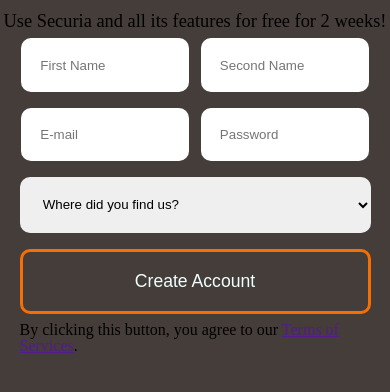
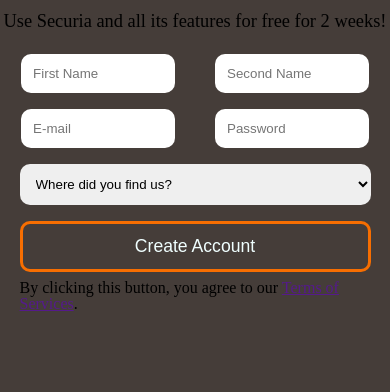
Before and after one commit to leveau10/securia, a plain HTML site: page index.html in a window 390 px wide. Shown: the part 292-684 px from the top of the page. Drawn offline with Linux system fonts and the light colour scheme.

Commit message:
Completed

```diff
--- a/style.css
+++ b/style.css
@@ -109,12 +109,12 @@
 
 @media screen and (max-width: 1150px) {
     .container-form{
-        margin: 0 30%;
+        margin: 1rem 30%;
 }
 
 @media screen and (max-width: 850px){
     .container-form{
-        margin: 0 20%;
+        margin: 1rem 20%;
     }
     .form-inputs{
 }
@@ -122,9 +122,19 @@
 
 @media screen and (max-width: 550px){
     .main__title{
-        margin: 0 3%
+        margin: 0 3%;
     }
     .container-form{
-        margin: 0 5%;
+        margin: 1rem 5%;
+    }
+    .form-inputs{
+        padding: 0.75rem;
+
+    }
+    #hear-selector{
+        padding: 0.75rem;
+    }
+    .submit-button{
+        padding: 0.75rem;
     }
 }
```
